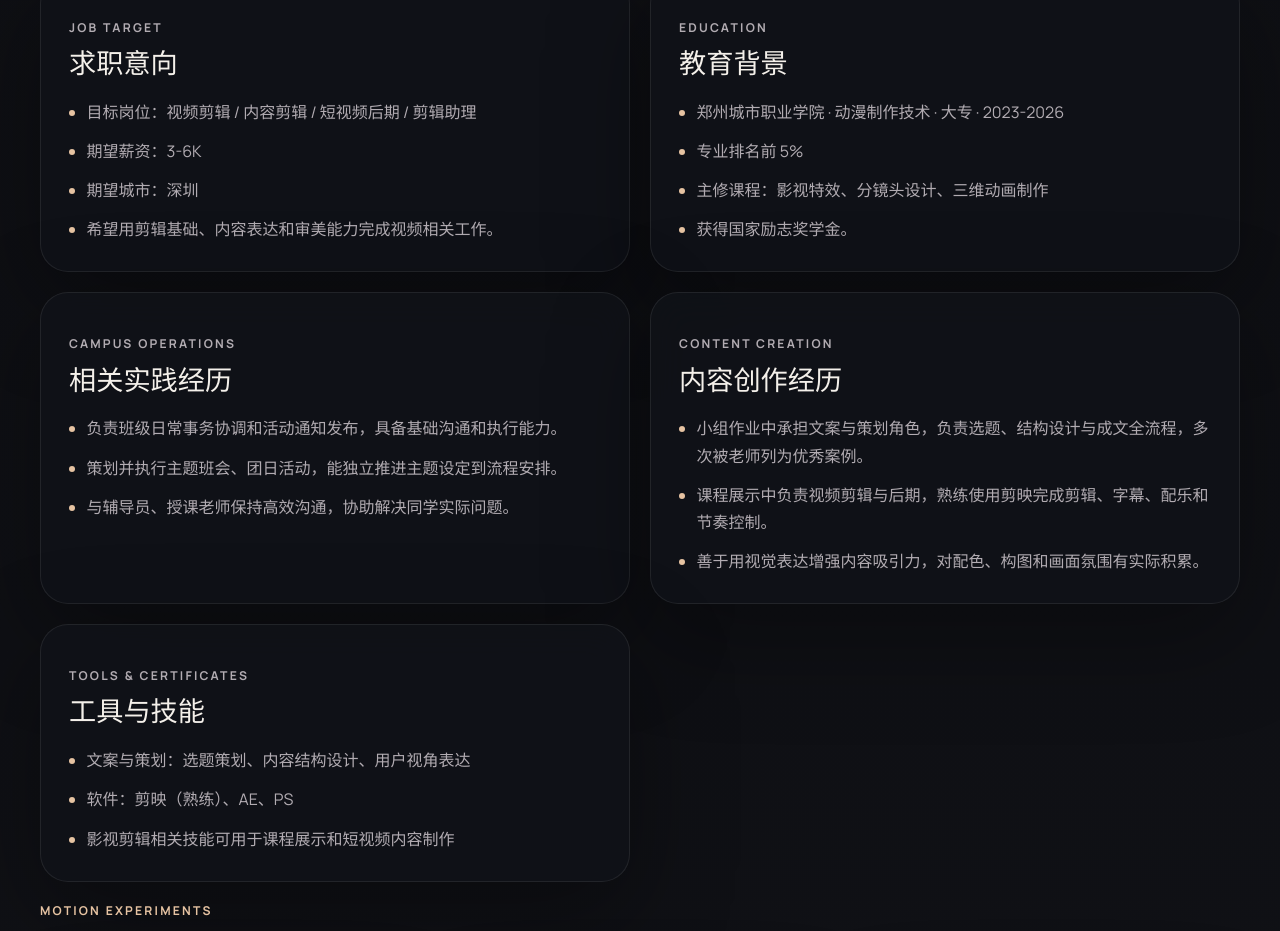
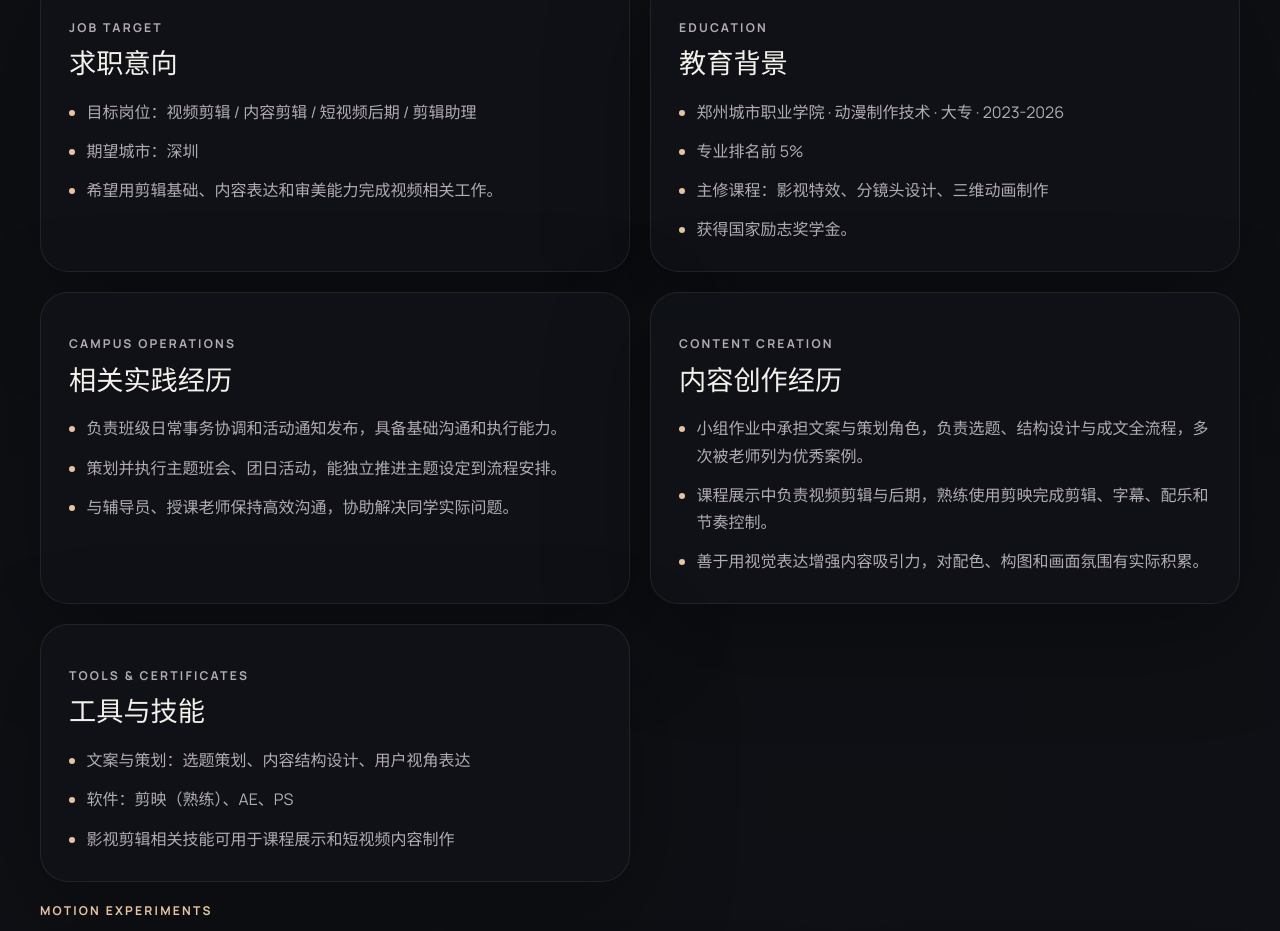
Before and after one commit to potaly/videocut, a React (Vite) app: page / in a window 1280 px wide. Shown: the part 3215-4146 px from the top of the page. Built offline with nearby package versions, Linux system fonts and the light colour scheme.

Commit message:
Remove salary from portfolio

```diff
--- a/src/data/portfolio.ts
+++ b/src/data/portfolio.ts
@@ -55,7 +55,6 @@ export const portfolioData: PortfolioData = {
       title: '求职意向',
       items: [
         '目标岗位：视频剪辑 / 内容剪辑 / 短视频后期 / 剪辑助理',
-        '期望薪资：3-6K',
         '期望城市：深圳',
         '希望用剪辑基础、内容表达和审美能力完成视频相关工作。',
       ],
```
